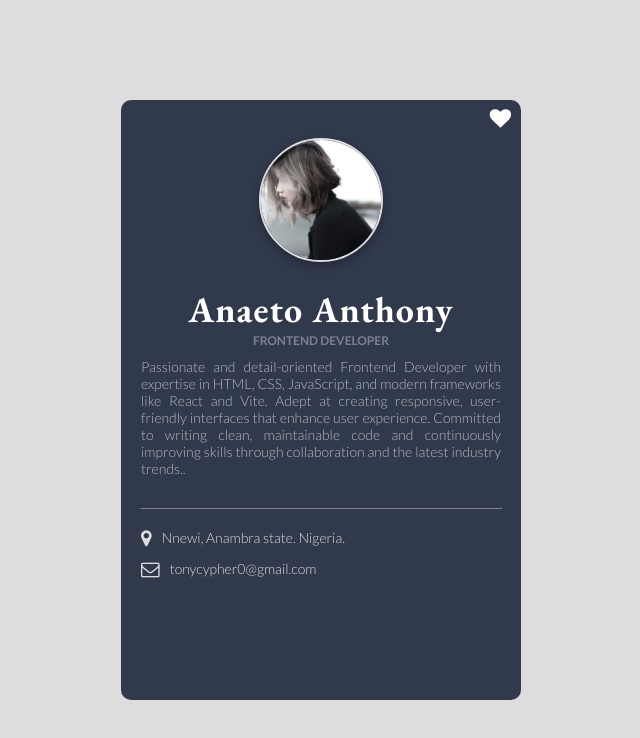
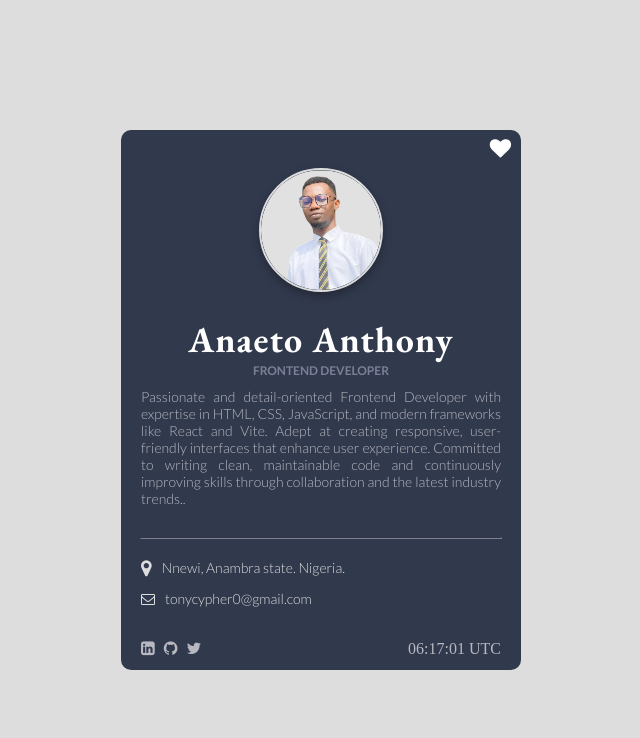
Before and after one commit to tony-cypher/hng-frontend0, a plain HTML site: page index.html in a window 1280 px wide. Shown: the whole page, without its empty margins (319-959 px from the left). Drawn offline with nearby package versions, Linux system fonts and the light colour scheme.

Commit message:
completed the profile card

```diff
--- a/index.html
+++ b/index.html
@@ -27,7 +27,7 @@
         </div>
         <img
           class="avatar"
-          src="public/img-1.avif"
+          src="public/cypher1.png"
           alt="profile_img"
           data-testid="profilePicture"
         />
@@ -43,13 +43,36 @@
           industry trends..
         </p>
         <hr />
-        <p class="info">
+        <p class="info" data-testid="currentLocation">
           <i class="fa fa-map-marker fa-lg info-icon"></i>Nnewi, Anambra state.
           Nigeria.
         </p>
-        <p class="info">
-          <i class="fa fa-envelope-o fa-lg info-icon"></i>tonycypher0@gmail.com
+        <p class="info" data-testid="emailAddress">
+          <i class="fa fa-envelope-o info-icon"></i>tonycypher0@gmail.com
         </p>
+        <div class="foot">
+          <div class="social" data-testid="socialLinks">
+            <a
+              href="https://www.linkedin.com/in/anaeto-anthony-ifeanyi-6583b2273"
+              class="social-icons"
+              target="_blank"
+              ><i class="fa fa-linkedin-square"></i
+            ></a>
+            <a
+              href="https://github.com/tony-cypher/"
+              class="social-icons"
+              target="_blank"
+              ><i class="fa fa-github"></i
+            ></a>
+            <a
+              href="https://x.com/CypherAnalytics?t=D9rHRAoxeyWJIGvzr_tJtQ&s=09"
+              class="social-icons"
+              target="_blank"
+              ><i class="fa fa-twitter"></i
+            ></a>
+          </div>
+          <span id="utc-time" data-testid="currentTimeUTC"></span>
+        </div>
       </div>
     </div>
 
--- a/main.js
+++ b/main.js
@@ -1,3 +1,19 @@
 document.getElementById("like").addEventListener("click", function () {
   this.classList.toggle("liked");
 });
+
+function updateUTCTime() {
+  const now = new Date();
+  const utcTime =
+    now.getUTCHours().toString().padStart(2, "0") +
+    ":" +
+    now.getUTCMinutes().toString().padStart(2, "0") +
+    ":" +
+    now.getUTCSeconds().toString().padStart(2, "0") +
+    " UTC";
+
+  document.getElementById("utc-time").innerText = utcTime;
+}
+
+setInterval(updateUTCTime, 1000);
+updateUTCTime();
--- a/styles.css
+++ b/styles.css
@@ -18,9 +18,23 @@ body {
 .card {
   background-color: #31394d;
   width: 400px;
-  height: 600px;
+  height: 540px;
   border-radius: 10px;
   margin: 3px;
+  opacity: 0;
+  transform: translateY(50px);
+  animation: slideUp 0.8s ease-out forwards;
+}
+
+@keyframes slideUp {
+  from {
+    opacity: 0;
+    transform: translateY(50px);
+  }
+  to {
+    opacity: 1;
+    transform: translateY(0);
+  }
 }
 
 /* sub-heading */
@@ -112,3 +126,21 @@ hr {
 .info-icon {
   margin-right: 10px;
 }
+
+.social-icons {
+  color: #b7b8c0;
+  margin-right: 5px;
+}
+
+.social-icons:hover {
+  color: #fff;
+}
+
+.foot {
+  display: flex;
+  justify-content: space-between;
+  margin-top: 33px;
+  margin-left: 20px;
+  margin-right: 20px;
+  color: #b7b8c0;
+}
```
Also changed, not shown: public/cypher1.png (added), public/img-1.avif (deleted).
